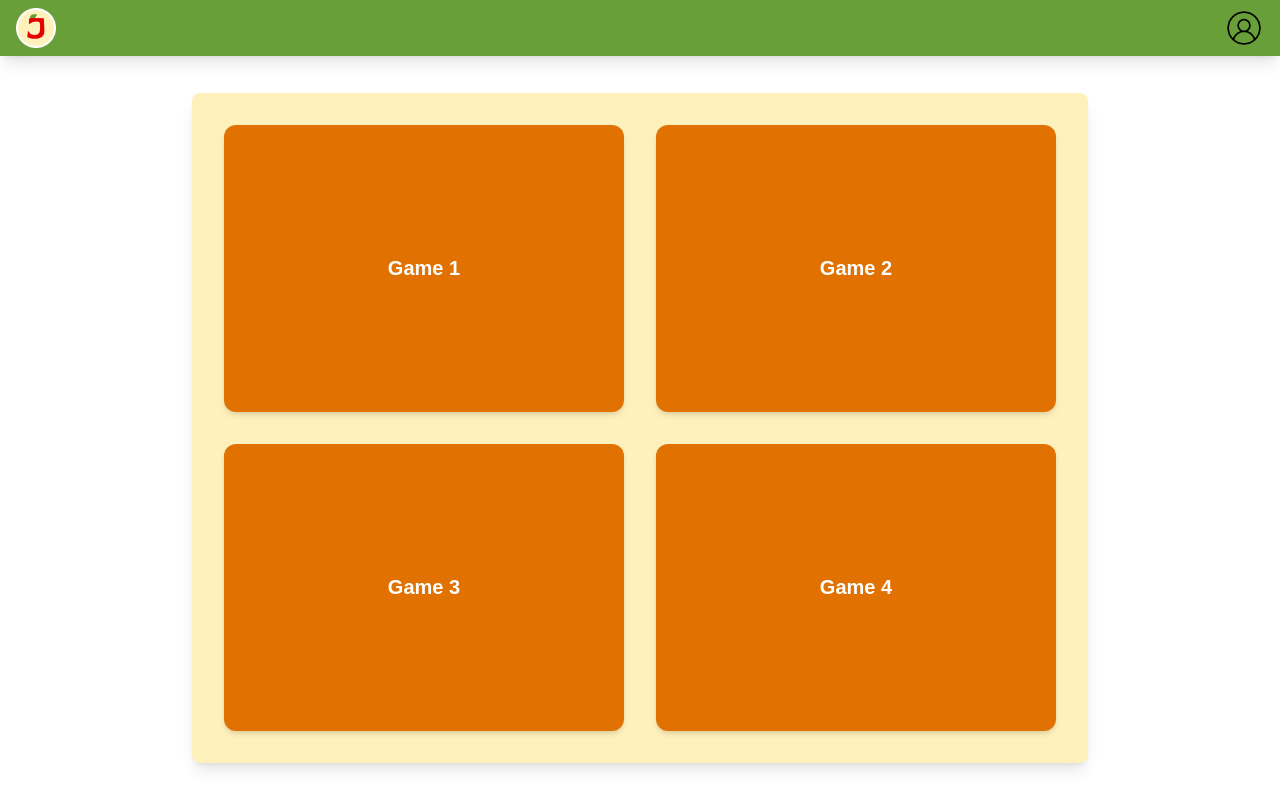
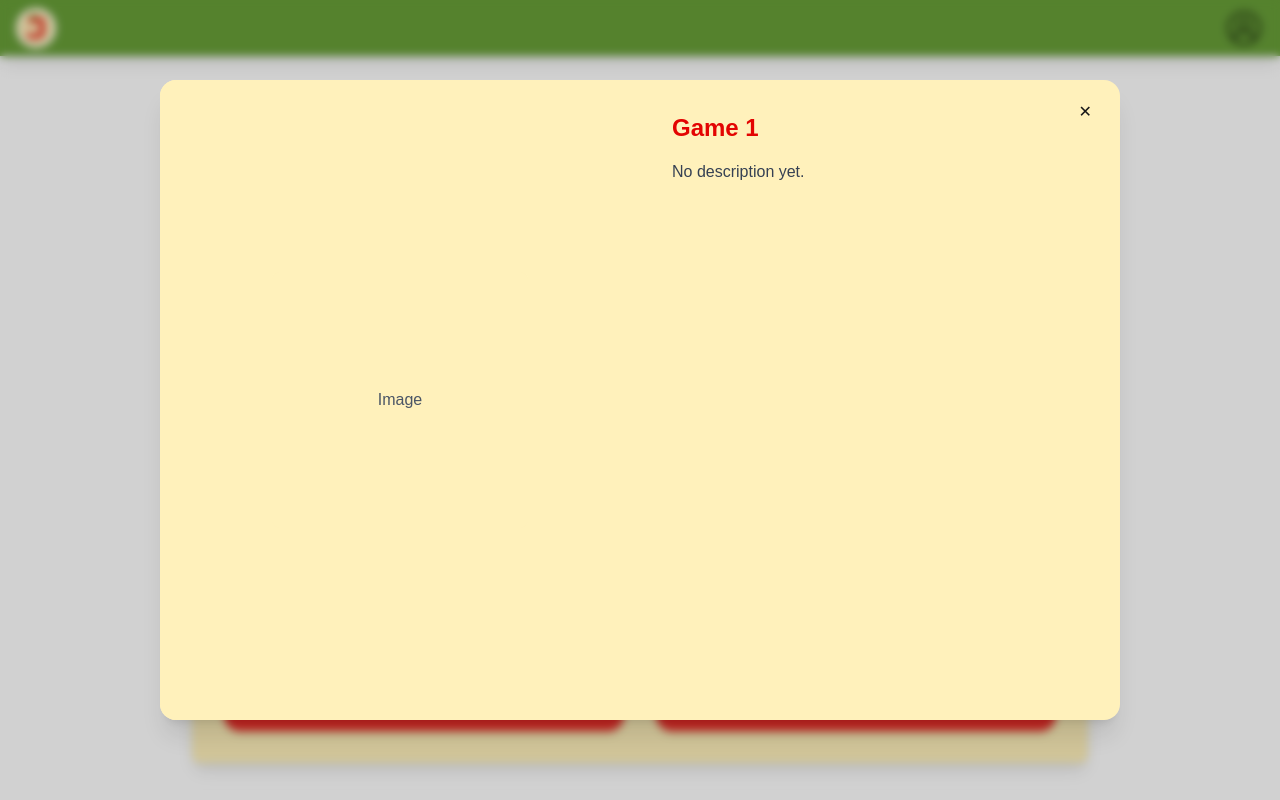
Before and after one commit to Jortmcchez/jappl, a Next.js app: page /games in a window 1280 px wide. Both pictures are taken after a click on the button "Game 1". Built offline with nearby package versions, Linux system fonts and the light colour scheme.

Commit message:
tile animations

```diff
--- a/app/games/gameTile.tsx
+++ b/app/games/gameTile.tsx
@@ -1,13 +1,110 @@
 "use client";
+
+import { useEffect, useState } from "react";
+import Image from "next/image";
 
 type gameProp = {
   title: string;
+  description?: string;
+  imageSrc?: string;
 };
 
 export default function GameTile(props: gameProp) {
+  const { title, description = "No description yet.", imageSrc } = props;
+  // modal mount/visibility states to allow animate on open/close
+  const [mounted, setMounted] = useState(false);
+  const [visible, setVisible] = useState(false);
+
+  const handleClose = () => {
+    setVisible(false);
+    // wait for transition to finish before unmounting
+    setTimeout(() => {
+      setMounted(false);
+    }, 220);
+  };
+
+  const handleOpen = () => {
+    setMounted(true);
+    // next tick so CSS transition can animate from initial -> visible
+    requestAnimationFrame(() => requestAnimationFrame(() => setVisible(true)));
+  };
+
+  useEffect(() => {
+    const onKey = (e: KeyboardEvent) => {
+      if (e.key === "Escape") handleClose();
+    };
+    if (mounted) window.addEventListener("keydown", onKey);
+    return () => window.removeEventListener("keydown", onKey);
+  }, [mounted]);
+
   return (
-    <div className="flex items-center justify-center w-full h-full bg-amber-600 rounded-xl shadow-md hover:scale-105 transition cursor-pointer">
-      <p className="text-white text-xl font-semibold">{props.title}</p>
-    </div>
+    <>
+      <div
+        role="button"
+        tabIndex={0}
+        onClick={handleOpen}
+        onKeyDown={(e) => (e.key === "Enter" ? handleOpen() : null)}
+        className="flex items-center justify-center w-full h-full bg-[#f02d29] rounded-2xl shadow-md hover:scale-105 transition cursor-pointer"
+      >
+        <p className="text-white text-xl font-semibold">{title}</p>
+      </div>
+
+      {mounted && (
+        <div className="fixed inset-0 z-50 flex items-center justify-center">
+          {/* dimming overlay with slight blur but not heavy darkening */}
+          <div
+            className={`absolute inset-0 transition-opacity ${visible ? "opacity-100" : "opacity-0"}`}
+            onClick={handleClose}
+            aria-hidden
+            style={{
+              background: "rgba(0,0,0,0.18)",
+              backdropFilter: "blur(4px)",
+            }}
+          />
+
+          <div
+            className={`relative bg-[#fff1bb] rounded-2xl shadow-xl max-w-5xl w-11/12 md:w-3/4 h-[80vh] overflow-hidden z-10 transform transition-all duration-200 ease-out ${
+              visible
+                ? "opacity-100 translate-y-0 scale-100"
+                : "opacity-0 translate-y-3 scale-95"
+            }`}
+          >
+            <button
+              aria-label="Close"
+              onClick={handleClose}
+              className="absolute top-4 right-4 z-20 px-3 py-1 rounded hover:bg-gray-100"
+            >
+              ✕
+            </button>
+
+            <div className="flex h-full">
+              <div className="w-1/2 bg-[#fff1bb] flex items-center justify-center">
+                {imageSrc ? (
+                  <div className="relative h-full w-full">
+                    <Image
+                      src={imageSrc}
+                      alt={title}
+                      style={{ objectFit: "cover" }}
+                      fill
+                    />
+                  </div>
+                ) : (
+                  <div className="h-64 w-64 bg-[#fff1bb] rounded-lg flex items-center justify-center">
+                    <span className="text-gray-600">Image</span>
+                  </div>
+                )}
+              </div>
+
+              <div className="w-1/2 p-8 overflow-auto">
+                <h2 className="text-2xl text-[#e30402] font-bold mb-4">
+                  {title}
+                </h2>
+                <p className="text-gray-700 text-base">{description}</p>
+              </div>
+            </div>
+          </div>
+        </div>
+      )}
+    </>
   );
 }
```
